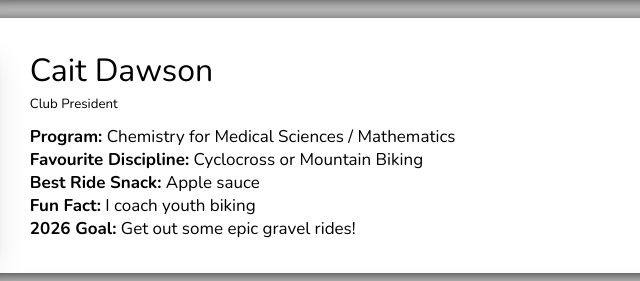
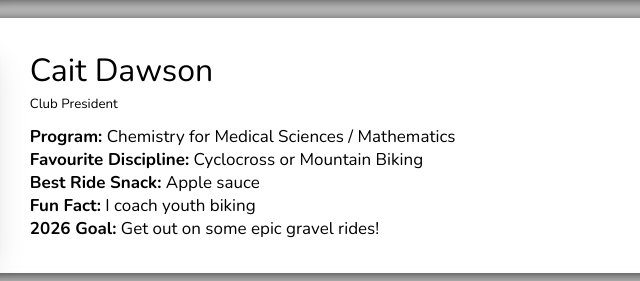
Before and after one commit to elfordwill/uccwebsite, a plain HTML site: page roster.html in a window 1280 px wide. Shown: the part 798-1079 px from the top of the page, 281-921 px from the left. Drawn offline with nearby package versions, Linux system fonts and the light colour scheme.

Commit message:
Update roster.html

```diff
--- a/roster.html
+++ b/roster.html
@@ -77,7 +77,7 @@
                 <b>Favourite Discipline:</b> Cyclocross or Mountain Biking <br>
                 <b>Best Ride Snack:</b> Apple sauce<br>
                 <b>Fun Fact:</b> I coach youth biking <br>
-                <b>2026 Goal:</b> Get out some epic gravel rides! <br>
+                <b>2026 Goal:</b> Get out on some epic gravel rides! <br>
             </p>
         </div>
         <div id="user2" class="rosterEntry">
```
